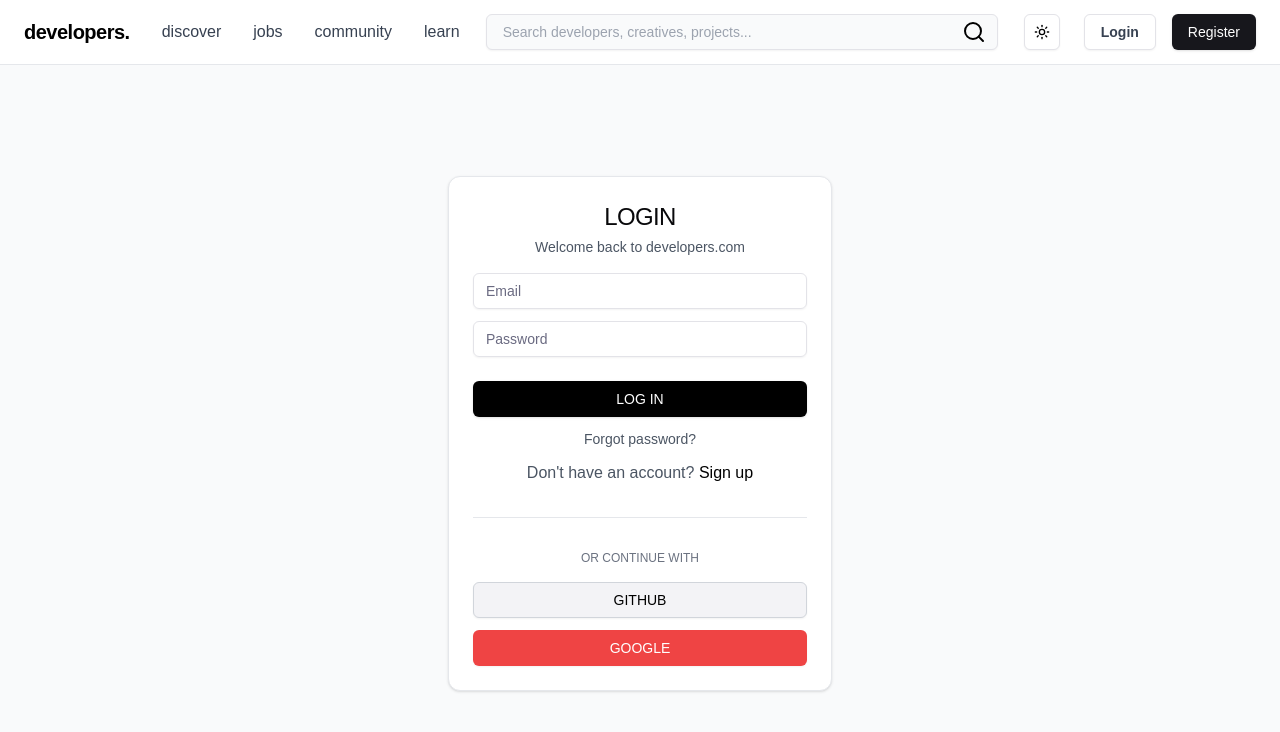
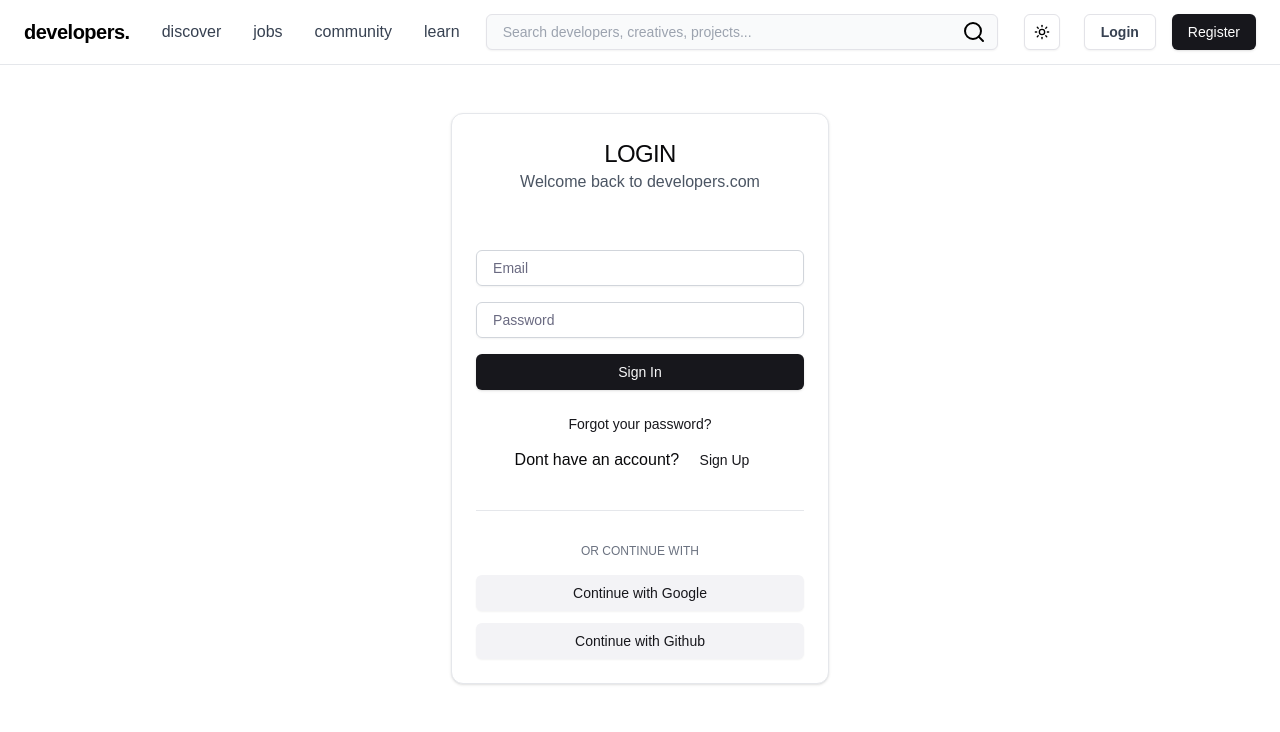
Before and after one commit to zshcole/developers, a Next.js app: page /signin in a window 1280 px wide. Shown: the top 732 px of the page. Built offline with nearby package versions, Linux system fonts and the light colour scheme.

Commit message:
update types and fixed forms

```diff
--- a/src/app/signin/page.tsx
+++ b/src/app/signin/page.tsx
@@ -20,67 +20,67 @@ export default function Page() {
       };
 
     return (
-        <div className="min-h-[calc(100vh-4rem)] grid place-items-center bg-gray-50">
-        <Card className="w-[90%] max-w-sm mx-auto">
-          <CardHeader className="space-y-1 text-center pb-4">
+      <div className="max-w-md mx-auto px-4 py-12">
+      <Card className="w-full max-w-sm mx-auto">
+      <CardHeader>
+      <div className="text-center mb-8">
           <CardTitle className="text-2xl font-light">LOGIN</CardTitle>
-            <p className="text-sm text-gray-600 dark:text-white">Welcome back to developers.com</p>
+          <p className="text-gray-600">Welcome back to developers.com</p>
+      </div>
       </CardHeader>
       <CardContent>
-            <form onSubmit={handleSubmit} className="space-y-4">
-              <div className="space-y-3 dark:text-white">
+      <form onSubmit={handleSubmit} className="space-y-6">
+          <div className="space-y-4">
+              <div>
                   <Input
                   type="email"
                   value={email}
                   onChange={(e) => setEmail(e.target.value)}
                   placeholder="Email"
                   required
-                  className="dark:text-white dark:border-gray-600"
-                />
+                  className="w-full px-4 py-3 border border-gray-300 focus:border-black focus:ring-0 text-sm"/>
+              </div>
+              <div>
                   <Input
                   type="password"
                   value={password}
                   onChange={(e) => setPassword(e.target.value)}
                   placeholder="Password"
                   required
-                  className="dark:text-white dark:border-gray-600"
-                />
+                  className="w-full px-4 py-3 border border-gray-300 focus:border-black focus:ring-0 text-sm"/>
               </div>
+              {error && <p className="text-red-500 text-sm">{error}</p>}
 
-              {error && (
-                <p className="text-red-500 text-sm text-center">{error}</p>
-              )}
+              <Button type="submit" className="w-full py-3 text-sm">Sign In</Button>
 
-              <div className="space-y-3 pt-2">
-                <Button
-                  type="submit"
-                  className="w-full bg-black hover:bg-gray-900 text-white transition-colors"
-                >
-                  LOG IN
+              <div className="text-center">
+                  <div>
+
+                      <Button asChild variant={'link'}>
+                          <Link href="/password-reset" className="text-black hover:underline">
+                          Forgot your password?
+                          </Link>
                       </Button>
-                <div className="text-center text-sm">
-                  <Link href="#"
-                  className="text-gray-600 hover:text-black transition-colors dark:text-white">
-                    Forgot password?
-                  </Link>
                   </div>
                   <div>
-                    <p className="text-center dark:text-white text-gray-600">Don't have an account?
-                        <Link href="/signup" className="text-black hover:underline dark:text-white"> Sign up</Link>
-                    </p>
+                    Dont have an account? {" "}
+                    <Button asChild variant={'link'}>
+                        <Link href="/signup" className="text-black hover:underline">Sign Up
+                        </Link>
+                    </Button>
+                  </div>
               </div>
           </div>
       </form>
 
       <div className="mt-8 pt-8 border-t text-center">
-              <p className="text-xs text-gray-500 mb-4 dark:text-white">OR CONTINUE WITH</p>
+          <p className="text-xs text-gray-500 mb-4">OR CONTINUE WITH</p>
           <div className="space-y-3">
-                <Button variant={"secondary"}
-                className="w-full border border-gray-300 dark:text-white dark:hover:bg-gray-700 dark:border-gray-900 hover:bg-gray-50 text-black transition-colors">
-                  GITHUB
+              <Button variant={'secondary'} className="w-full py-3 text-sm">
+                  Continue with Google
               </Button>
-                <Button variant={"secondary"} className="w-full bg-red-500 hover:bg-red-600 text-white transition-colors">
-                  GOOGLE
+              <Button variant={'secondary'} className="w-full py-3 text-sm">
+                  Continue with Github
               </Button>
           </div>
       </div>
--- a/src/app/signup/page.tsx
+++ b/src/app/signup/page.tsx
@@ -1,15 +1,76 @@
 'use client';
 
-import Heading from "@/components/heading";
+import Link from "next/link";
+import { useState } from "react";
+import { Button } from "@/components/ui/button";
+import { Card, CardContent, CardHeader, CardTitle } from "@/components/ui/card";
+import { Input } from "@/components/ui/input";
 
 export default function Page() {
+    const [email, setEmail] = useState('');
+    const [password, setPassword] = useState('');
+
+    const handleSubmit = (e: React.FormEvent) => {
+        e.preventDefault();
+    }
 
     return (
         <div className="max-w-md mx-auto px-4 py-12">
-            <div className='text-center mb-8'>
-                <Heading  title='SignUp'/>
-                <p className="text-gray-600">Welcome back to developers.com</p>
+            <Card className="w-full max-w-sm mx-auto">
+            <CardHeader>
+            <div className="text-center mb-8">
+                <CardTitle className="text-2xl font-light">SIGNUP</CardTitle>
+                <p className="text-gray-600">Join the developers community</p>
             </div>
+            </CardHeader>
+            <CardContent>
+            <form onSubmit={handleSubmit} className="space-y-6">
+                <div className="space-y-4">
+                    <div>
+                        <Input
+                        type="email"
+                        value={email}
+                        onChange={(e) => setEmail(e.target.value)}
+                        placeholder="Email"
+                        required
+                        className="w-full px-4 py-3 border border-gray-300 focus:border-black focus:ring-0 text-sm"/>
+                    </div>
+                    <div>
+                        <Input
+                        type="password"
+                        value={password}
+                        onChange={(e) => setPassword(e.target.value)}
+                        placeholder="Password"
+                        required
+                        className="w-full px-4 py-3 border border-gray-300 focus:border-black focus:ring-0 text-sm"/>
+                    </div>
+                    <Button type="submit" className="w-full py-3 text-sm">Sign Up</Button>
+
+                    <div className="text-center">
+                        <div>
+                            Already have an account?
+                            <Button asChild variant={'link'}>
+                                <Link href="/signin" className="text-black hover:underline">Sign In
+                                </Link>
+                            </Button>
+                        </div>
+                    </div>
+                </div>
+            </form>
+
+            <div className="mt-8 pt-8 border-t text-center">
+                <p className="text-xs text-gray-500 mb-4">OR CONTINUE WITH</p>
+                <div className="space-y-3">
+                    <Button variant={'secondary'} className="w-full py-3 text-sm">
+                        Continue with Google
+                    </Button>
+                    <Button variant={'secondary'} className="w-full py-3 text-sm">
+                        Continue with Github
+                    </Button>
+                </div>
+            </div>
+            </CardContent>
+            </Card>
         </div>
     );
 }
--- /dev/null
+++ b/src/features/developers/queries/get.ts
@@ -0,0 +1,9 @@
+import { intialDevelopers } from '@/data';
+import { Developer } from '../types';
+export const getDevelopers = async (): Promise<Developer[]> => {
+    await new Promise((resolve) => setTimeout(resolve, 2000));
+
+    return new Promise((resolve) => {
+        resolve (intialDevelopers)
+    })
+}
```
Also changed, not shown: src/data.ts (+47 -9 lines), src/features/developers/types/index.ts (+20 -0 lines). Lines whose indentation alone changed are shown as unchanged.
